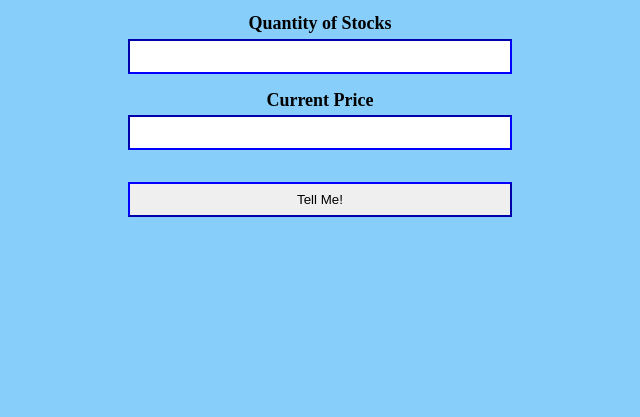
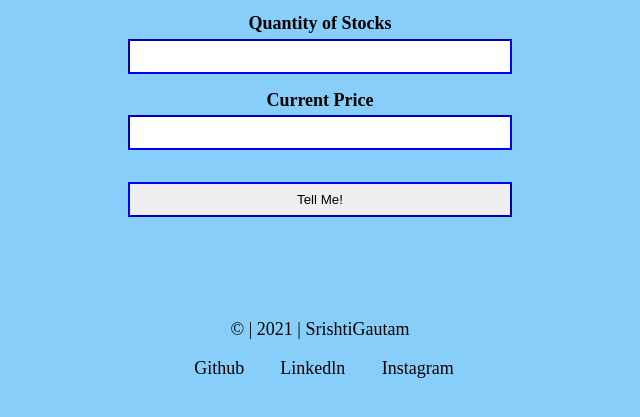
Before and after one commit to srishtigautam21/profit-loss, a plain HTML site: page index.html in a window 1280 px wide. Shown: the part 211-628 px from the top of the page, without its empty margins (320-960 px from the left). Drawn offline with Linux system fonts and the light colour scheme.

Commit message:
added footer

```diff
--- a/index.html
+++ b/index.html
@@ -20,6 +20,22 @@
         <h3 id="output"></h3>
 
     </div>
+    <footer class="footer">
+        <p class="inside-footer">© | 2021 | SrishtiGautam</p>
+        <ul>
+            <li class="inline-link">
+                <a class="link" href="https://github.com/srishtigautam21">Github</a>
+            </li>
+            <li class="inline-link">
+                <a class="link" href="https://www.linkedin.com/in/srishti-gautam-385861190/">Linkedln</h>
+            </li>
+            <li class="inline-link">
+                <a class="link" href="https://www.instagram.com/shrishtigautam14/">Instagram</a>
+
+            </li>
+        </ul>
+
+    </footer>
     <script src="main.js"></script>
 
 </body>
--- a/style.css
+++ b/style.css
@@ -32,3 +32,32 @@ label{
     margin-top: 1rem;
 
 }
+.footer{
+
+    text-align: center;
+    bottom: 0;
+    padding: 1rem 1rem;
+
+    margin-top: 30px;
+
+}
+.inside-footer{
+
+    font-size:large ;
+    color:black;
+
+    font-weight:medium;
+}
+.link{
+    text-decoration: none;
+    font-size:large ;
+    color:black;
+    font-weight:medium;
+}
+.inline-link{
+
+    list-style: none;
+
+    display: inline;
+    margin-right: 2rem;
+}
```
